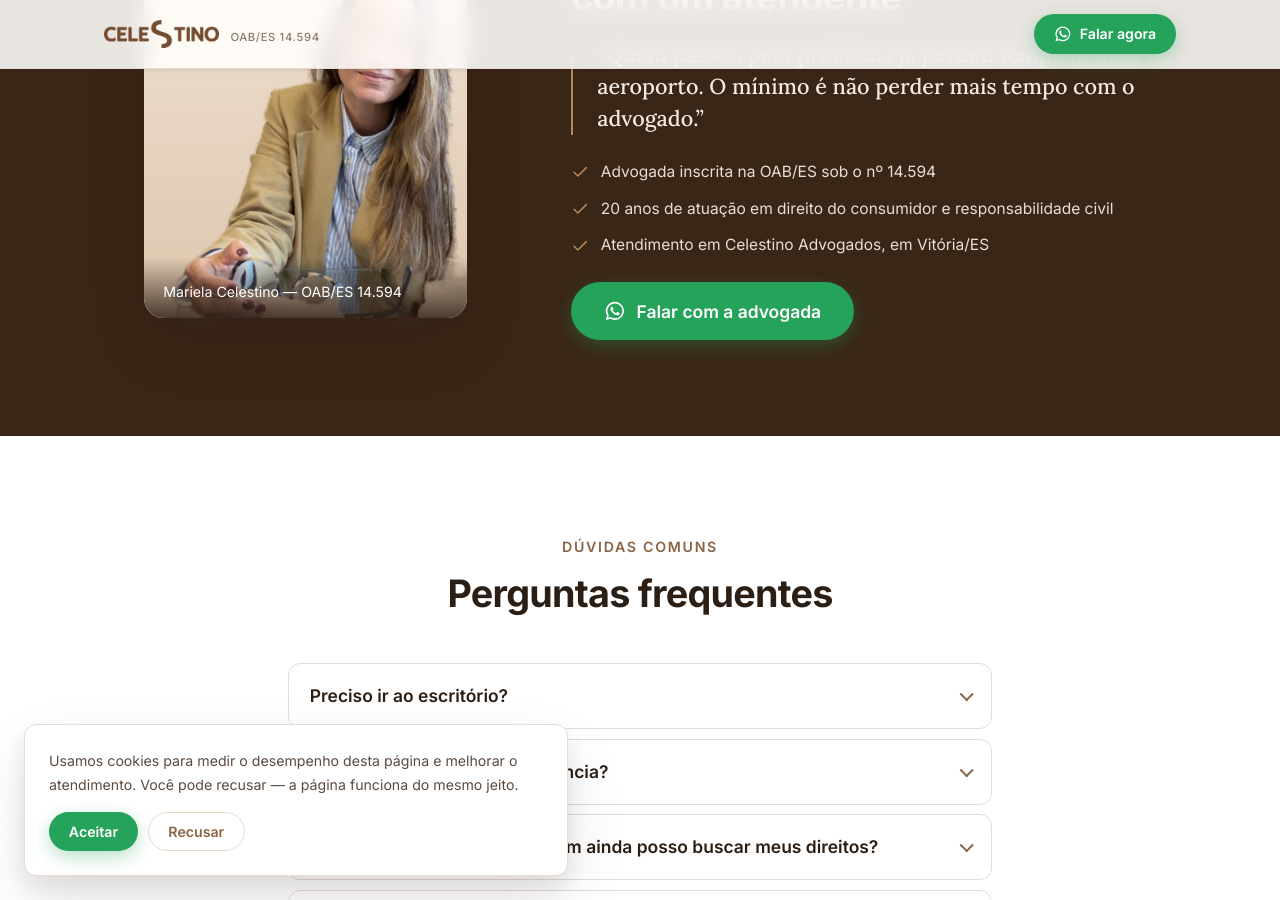
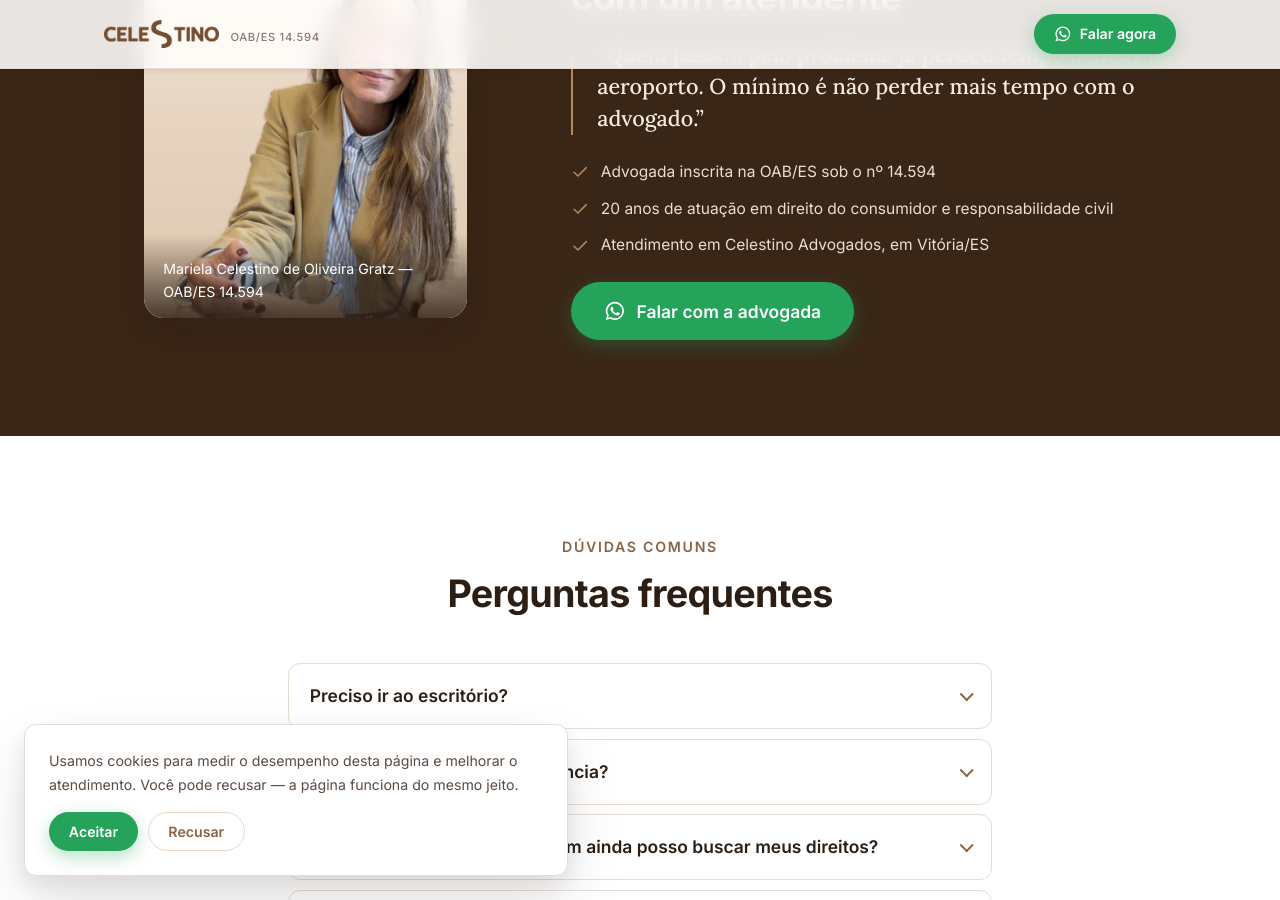
Before and after one commit to cafe01/celestinoadvogados.site, a Jekyll site: the page voo/index.html, which Jekyll copies as it is, in a window 1280 px wide and 900 px high, scrolled down 3379 px. Built offline with Jekyll 4.4.1, drawn with Linux system fonts in a browser that asks for light colours; some of the changed text lies outside the part shown.

Commit message:
corrige o nome da Mariela e dá preview local ao site
- Mariela Celestino de Oliveira Gratz, o nome de casada, no institucional,
  no rodapé e na landing (onde ela aparecia na forma curta, inclusive no
  schema.org). Pendente: a inscrição na OAB ainda está no nome anterior, e
  o nome publicado tem de ser o nome inscrito — ela vai atualizar.
- Gemfile declarando a stack do preview (Jekyll 4 + os três plugins do
  _config.yml), e .gitignore para _site/, .jekyll-cache/ e Gemfile.lock.
  Antes não havia como renderizar o site nesta máquina: os templates Liquid
  só existiam como página depois do build do Pages.

```diff
--- a/_layouts/base.html
+++ b/_layouts/base.html
@@ -36,7 +36,7 @@
   <div class="wrap rodape__grade">
     <div>
       <p class="marca marca--rodape"><img class="marca__logo" src="{{ '/assets/img/logo-branca-nome.png' | relative_url }}" alt="Celestino Advogados" width="1200" height="300"></p>
-      <p class="rodape__oab">Mariela Celestino de Oliveira — OAB/ES 14.594<br>
+      <p class="rodape__oab">Mariela Celestino de Oliveira Gratz — OAB/ES 14.594<br>
       Milena Celestino de Oliveira — OAB/ES 16.860<br>
       Av. Princesa Isabel, 574 — Torre A, sala 1510, Centro, Vitória/ES</p>
     </div>
--- a/index.html
+++ b/index.html
@@ -30,7 +30,7 @@ description: Celestino Advogados — advocacia em Direito de Família e Sucessõ
     <article class="cartao">
       <h3>Direito do Passageiro Aéreo</h3>
       <p>Atraso, cancelamento, embarque negado e problemas com bagagem.</p>
-      <p class="cartao__quem">Mariela Celestino de Oliveira — OAB/ES 14.594</p>
+      <p class="cartao__quem">Mariela Celestino de Oliveira Gratz — OAB/ES 14.594</p>
       <p><a href="{{ '/voo/' | relative_url }}">Entenda como funciona &rarr;</a></p>
     </article>
 
@@ -44,13 +44,13 @@ description: Celestino Advogados — advocacia em Direito de Família e Sucessõ
 <section class="wrap secao secao--claro" id="escritorio">
   <h2 class="secao__titulo">O escritório</h2>
   <div class="prosa">
-    <p>O Celestino Advogados é conduzido pelas irmãs Mariela e Milena Celestino de Oliveira, ambas formadas pela Faculdade de Direito de Vitória e inscritas na Seção do Espírito Santo da Ordem dos Advogados do Brasil. A união da família em favor do Direito é o que o logotipo diz: o “8” que abraça o S da marca são duas trajetórias que se apoiam.</p>
+    <p>O Celestino Advogados é conduzido pelas irmãs Mariela Celestino de Oliveira Gratz e Milena Celestino de Oliveira, ambas formadas pela Faculdade de Direito de Vitória e inscritas na Seção do Espírito Santo da Ordem dos Advogados do Brasil. A união da família em favor do Direito é o que o logotipo diz: o “8” que abraça o S da marca são duas trajetórias que se apoiam.</p>
     <p>O trabalho é organizado para que quem procura o escritório converse com a advogada responsável pelo caso, e não com um intermediário. Em direito de família isso significa tratar do que está sendo decidido antes de tratar do processo; em direito do passageiro aéreo, um caminho que corre à distância, sem exigir deslocamento de quem já perdeu tempo numa viagem.</p>
   </div>
 
   <div class="cartoes">
     <article class="cartao">
-      <h3>Mariela Celestino de Oliveira</h3>
+      <h3>Mariela Celestino de Oliveira Gratz</h3>
       <p class="cartao__quem">OAB/ES 14.594</p>
       <p>Formada pela Faculdade de Direito de Vitória. Pós-graduada em Direito Empresarial (LL.M) pela Fundação Getulio Vargas e em Direito Público pela Escola da Magistratura do Espírito Santo. Procuradora Geral da Câmara Municipal de Anchieta/ES entre 2010 e 2011 e Procuradora do Município de Anchieta/ES desde 2016. Diretora Financeira do Centro Jurídico de Assistência ao Cidadão do Espírito Santo (CEJACES) desde 2013.</p>
     </article>
--- a/voo/index.html
+++ b/voo/index.html
@@ -233,8 +233,8 @@
   <div class="wrap bio">
 
     <figure class="bio__photo reveal">
-      <img src="assets/img/retrato-mariela.jpg" alt="Retrato de Mariela Celestino, advogada responsável pelo atendimento" width="810" height="1012" loading="lazy">
-      <figcaption>Mariela Celestino — OAB/ES 14.594</figcaption>
+      <img src="assets/img/retrato-mariela.jpg" alt="Retrato de Mariela Celestino de Oliveira Gratz, advogada responsável pelo atendimento" width="810" height="1012" loading="lazy">
+      <figcaption>Mariela Celestino de Oliveira Gratz — OAB/ES 14.594</figcaption>
     </figure>
 
     <div class="reveal">
@@ -320,7 +320,7 @@
       <div>
         <h4>Escritório</h4>
         <p>Celestino Advogados<br>
-        Mariela Celestino — OAB/ES 14.594<br>
+        Mariela Celestino de Oliveira Gratz — OAB/ES 14.594<br>
         Av. Princesa Isabel, 574 — Torre A, sala 1510<br>Centro, Vitória/ES — CEP 29010-930</p>
       </div>
       <div>
@@ -377,7 +377,7 @@
   "telephone":"+55 27 98138-5109",
   "email":"mariela@celestinoadvogados.com.br",
   "address":{"@type":"PostalAddress","streetAddress":"Av. Princesa Isabel, 574, Torre A, sala 1510, Centro","addressLocality":"Vitória","addressRegion":"ES","postalCode":"29010-930","addressCountry":"BR"},
-  "employee":{"@type":"Person","name":"Mariela Celestino","jobTitle":"Advogada","identifier":"OAB/ES 14.594"}
+  "employee":{"@type":"Person","name":"Mariela Celestino de Oliveira Gratz","jobTitle":"Advogada","identifier":"OAB/ES 14.594"}
 }
 </script>
 <script type="application/ld+json">
```
Also changed, not shown: Gemfile (added, +11 -0 lines), 1 other file.
